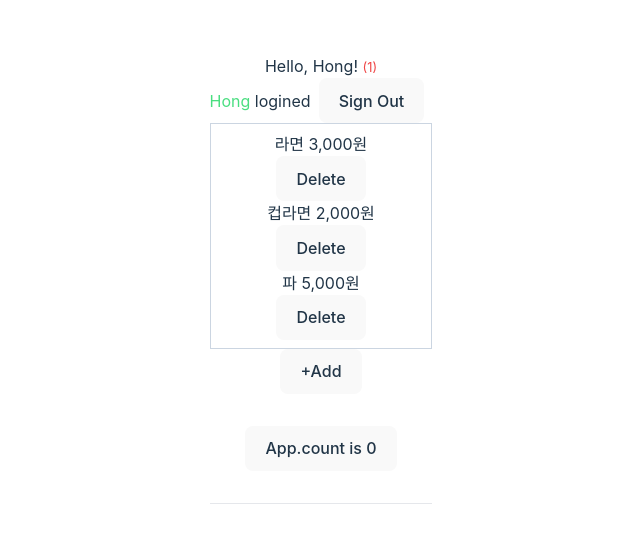
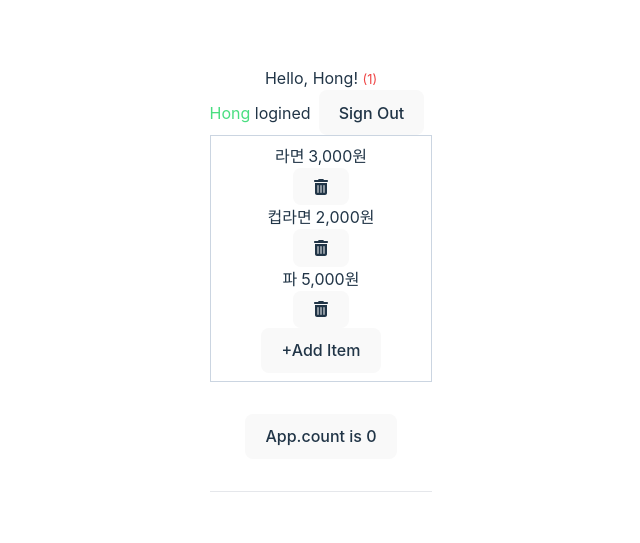
Before and after one commit to jykang24/kc4, a React (Vite) app in the folder rbvite/: page / in a window 1280 px wide. Shown: the part 121-664 px from the top of the page, without its empty margins (319-959 px from the left). Built offline with nearby package versions, Linux system fonts and the light colour scheme.

Commit message:
cancel버튼 추가, name focus수정

```diff
--- a/rbvite/src/components/CartItemEditor.tsx
+++ b/rbvite/src/components/CartItemEditor.tsx
@@ -19,25 +19,34 @@ export default function CartItemEditor({ addCartItem, toggleAdding }: Props) {
     if (!idRef.current || !itemNameRef.current || !itemPriceRef.current) {
       return alert('DOM렌더링 전');
     }
-    if (!name || !price) {
-      return alert('상품명,가격을 모두 입력하세요!');
+    if (!name) {
+      alert('상품명을 입력하세요!');
+      return itemNameRef.current.focus();
+    } else if (!price) {
+      alert('가격을 입력하세요');
+      return itemPriceRef.current.focus();
     }
-
     addCartItem({ id, name, price });
-    toggleAdding();
+    //toggleAdding();
+    itemNameRef.current.value = '';
+    itemPriceRef.current.value = '';
   };
 
   useEffect(() => {
     if (!itemNameRef.current) return alert('itemNameRef렌더링 전');
+    console.log('useEffect확인용>>');
     itemNameRef.current.focus();
   });
 
   return (
     <>
-      <form onSubmit={submitHandler}>
+      <form onSubmit={submitHandler} className='gap-3'>
         <input type='hidden' ref={idRef} />
         <input placeholder='상품명...' ref={itemNameRef} />
         <input type='number' placeholder='가격...' ref={itemPriceRef} />
+        <button type='reset' onClick={toggleAdding}>
+          Cancel
+        </button>
         <button type='submit'>Save</button>
       </form>
     </>
--- a/rbvite/src/components/Profile.tsx
+++ b/rbvite/src/components/Profile.tsx
@@ -1,6 +1,7 @@
 import { useState } from 'react';
 import { CartItem, Session } from '../App';
 import CartItemEditor from './CartItemEditor';
+import { FaTrashCan } from 'react-icons/fa6';
 type Props = {
   session: Session;
   logout: () => void;
@@ -27,24 +28,27 @@ export default function Profile({
         {session.cart.length > 0 ? (
           session.cart.map((item) => (
             <li key={item.id}>
-              {item.name} {item.price.toLocaleString()}원
+              <strong>{item.name} </strong>
+              {item.price.toLocaleString()}원
               <div>
-                <button onClick={() => removeCartItem(item.id)}> Delete</button>
+                <button onClick={() => removeCartItem(item.id)}>
+                  <FaTrashCan />
+                </button>
               </div>
             </li>
           ))
         ) : (
           <li>There is no item.</li>
         )}
-      </ul>
         {isAdding ? (
           <CartItemEditor
             addCartItem={addCartItem}
             toggleAdding={toggleAdding}
           ></CartItemEditor>
         ) : (
-        <button onClick={() => setAdding(true)}>+Add</button>
+          <button onClick={() => setAdding(true)}>+Add Item</button>
         )}
+      </ul>
     </div>
   );
 }
```
Lines whose indentation alone changed are shown as unchanged.
